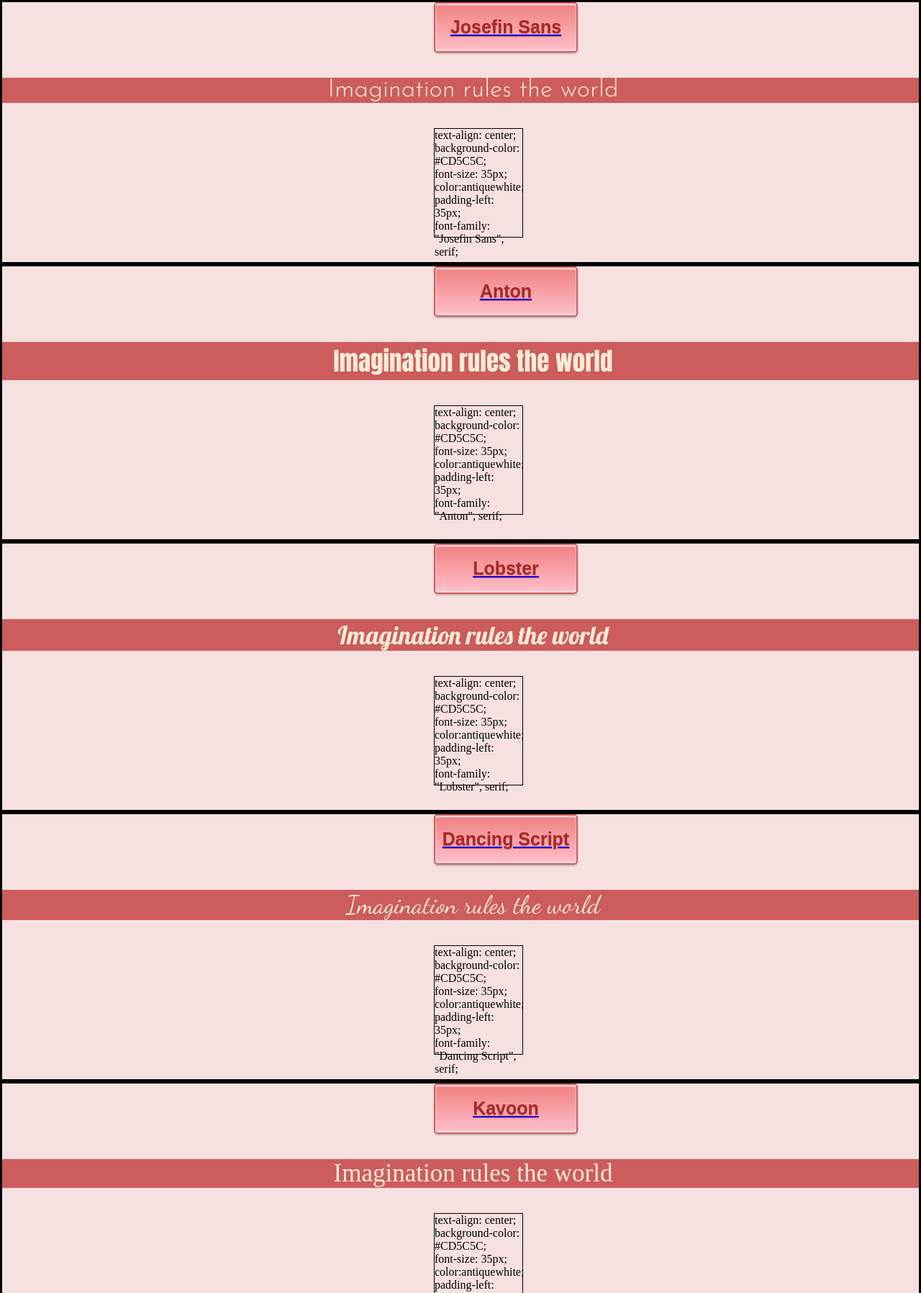
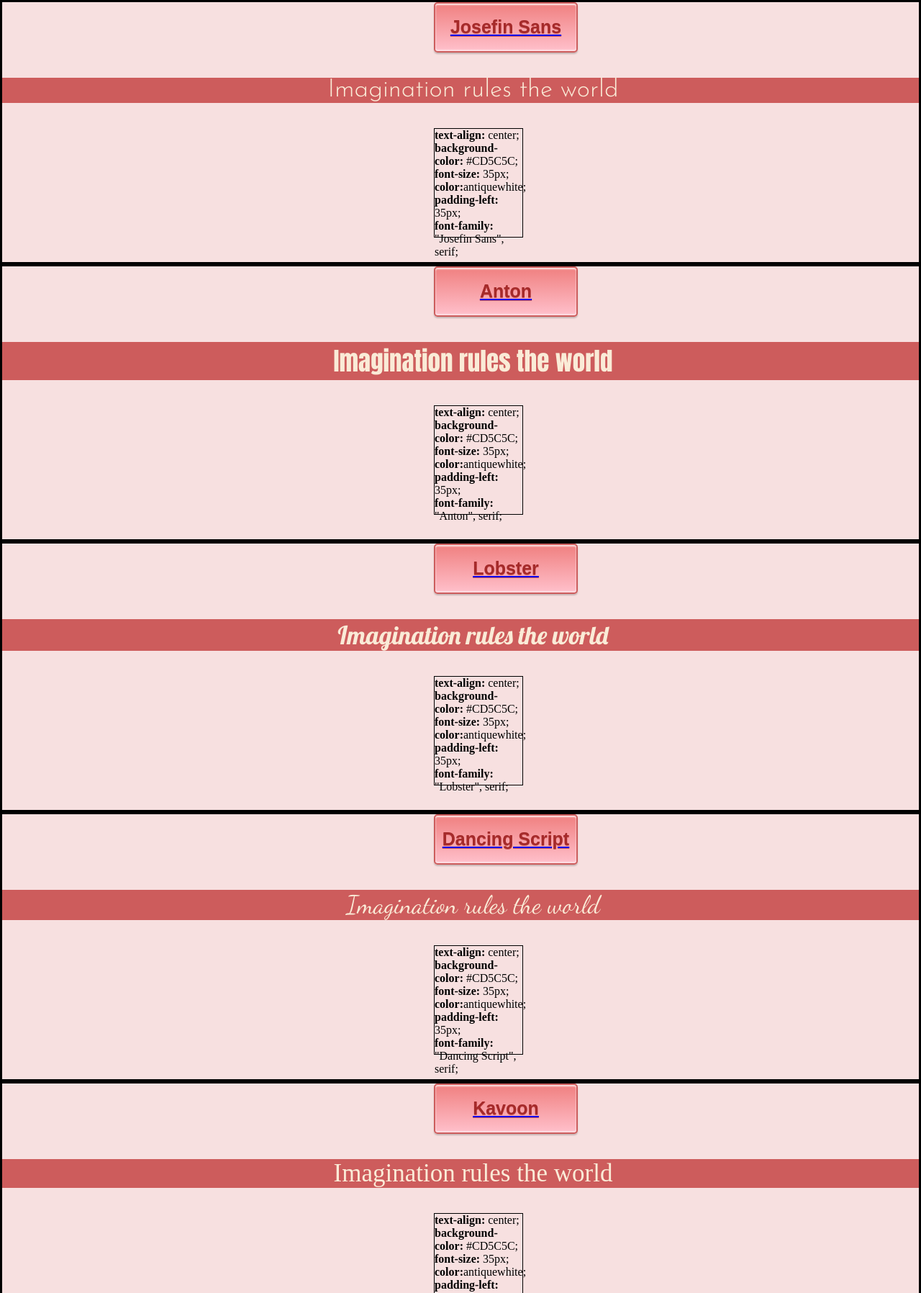
Before and after one commit to AlinaTihhon/Challenge, a plain HTML site: page index.html in a window 1280 px wide. Shown: the part 1128-2924 px from the top of the page at 72% size. Drawn offline with Linux system fonts and the light colour scheme; a web font is replaced by a local one.

Commit message:
Add files via upload

```diff
--- a/index.html
+++ b/index.html
@@ -60,62 +60,62 @@
     <div class="try">
         <button class="button"><a href="https://fonts.google.com/specimen/Josefin+Sans?query=Josefin" target="_blank"><h3 class="name">Josefin Sans</h3></a></button>
         <p class="Josefin">Imagination rules the world</p>
-        <p class="style">text-align: center;<br>
-            background-color: #CD5C5C;<br>
-            font-size: 35px;<br>
-            color:antiquewhite;<br>
-            padding-left: 35px;<br>
-            font-family: "Josefin Sans", serif;</p><br>
+        <p class="style"><strong>text-align:</strong> center;<br>
+        <strong>background-color:</strong> #CD5C5C;<br>
+    <strong>font-size:</strong> 35px;<br>
+<strong>color:</strong>antiquewhite;<br>
+<strong>padding-left:</strong> 35px;<br>
+<strong>font-family:</strong> "Josefin Sans", serif;</p><br>
     </div>
     <div class="try">
     <button class="button"> <a href="https://fonts.google.com/specimen/Anton?query=Anton" target="_blank"><h3 class="name">Anton</h3></a></button>
         <p class="Anton">Imagination rules the world</p>
-        <p class="style">text-align: center;<br>
-            background-color: #CD5C5C;<br>
-            font-size: 35px;<br>
-            color:antiquewhite;<br>
-            padding-left: 35px;<br>
-            font-family: "Anton", serif;</p><br>
+        <p class="style"><strong>text-align:</strong> center;<br>
+        <strong>background-color:</strong> #CD5C5C;<br>
+    <strong>font-size:</strong> 35px;<br>
+<strong> color:</strong>antiquewhite;<br>
+<strong>padding-left:</strong> 35px;<br>
+<strong>font-family:</strong> "Anton", serif;</p><br>
     </div>
     <div class="try">
     <button class="button"><a href="https://fonts.google.com/specimen/Lobster?query=Lobster" target="_blank"><h3 class="name">Lobster</h3></a></button>
         <p class="Lobster">Imagination rules the world</p>
-        <p class="style">text-align: center;<br>
-            background-color: #CD5C5C;<br>
-            font-size: 35px;<br>
-            color:antiquewhite;<br>
-            padding-left: 35px;<br>
-            font-family: "Lobster", serif;</p><br>
+        <p class="style"><strong>text-align:</strong> center;<br>
+        <strong> background-color:</strong> #CD5C5C;<br>
+        <strong>font-size:</strong> 35px;<br>
+        <strong>color:</strong>antiquewhite;<br>
+        <strong> padding-left:</strong> 35px;<br>
+        <strong>font-family:</strong> "Lobster", serif;</p><br>
     </div>
     <div class="try">
     <button class="button"><a href="https://fonts.google.com/specimen/Dancing+Script?query=Dancing" target="_blank"><h3 class="name">Dancing Script</h3></a></button>
         <p class="Dancing">Imagination rules the world</p>
-        <p class="style">text-align: center;<br>
-            background-color: #CD5C5C;<br>
-            font-size: 35px;<br>
-            color:antiquewhite;<br>
-            padding-left: 35px;<br>
-            font-family: "Dancing Script", serif;</p><br>
+        <p class="style"><strong>text-align:</strong> center;<br>
+        <strong>background-color:</strong> #CD5C5C;<br>
+    <strong>font-size:</strong> 35px;<br>
+<strong>color:</strong>antiquewhite;<br>
+<strong>padding-left:</strong> 35px;<br>
+<strong>font-family:</strong> "Dancing Script", serif;</p><br>
     </div>
     <div class="try">
     <button class="button"><a href="https://fonts.google.com/specimen/Kavoon?query=Kavoon" target="_blank"><h3 class="name">Kavoon</h3></a></button>
         <p class="Kavoon">Imagination rules the world</p>
-        <p class="style">text-align: center;<br>
-            background-color: #CD5C5C;<br>
-            font-size: 35px;<br>
-            color:antiquewhite;<br>
-            padding-left: 35px;<br>
-            font-family: "Kavoon", serif;</p><br>
+        <p class="style"><strong>text-align:</strong> center;<br>
+        <strong>background-color:</strong> #CD5C5C;<br>
+    <strong>font-size:</strong> 35px;<br>
+<strong>color:</strong>antiquewhite;<br>
+<strong>padding-left:</strong> 35px;<br>
+<strong>font-family:</strong> "Kavoon", serif;</p><br>
     </div>
     <div class="try">
     <button class="button"><a href="https://fonts.google.com/specimen/Orbitron?query=Orbitron" target="_blank"><h3 class="name">Orbitron</h3></a></button>
         <p class="Orbitron">Imagination rules the world</p>
-        <p class="style">text-align: center;<br>
-            background-color: #CD5C5C;<br>
-            font-size: 35px;<br>
-            color:antiquewhite;<br>
-            padding-left: 35px;<br>
-            font-family: "Orbitron", serif;</p><br>
+        <p class="style"><strong>text-align:</strong> center;<br>
+        <strong>background-color:</strong>#CD5C5C;<br>
+    <strong>font-size:</strong> 5px;<br>
+<strong>color:</strong>antiquewhite;<br>
+<strong>padding-left:</strong> 35px;<br>
+<strong>font-family:</strong> "Orbitron", serif;</p><br>
     </div>
 </body>
 </html>
--- a/styles.css
+++ b/styles.css
@@ -33,6 +33,7 @@ body {
 .try {
     border: 3px solid black;
 }
+
 
 .LightSalmon {
 border-radius: 50%;
@@ -185,6 +186,7 @@ a::after {
   .alpha {
     color: hsla(34, 100%, 50%, 0.7);
   }
+
   .Josefin {
     text-align: center;
     background-color: #CD5C5C;
```
